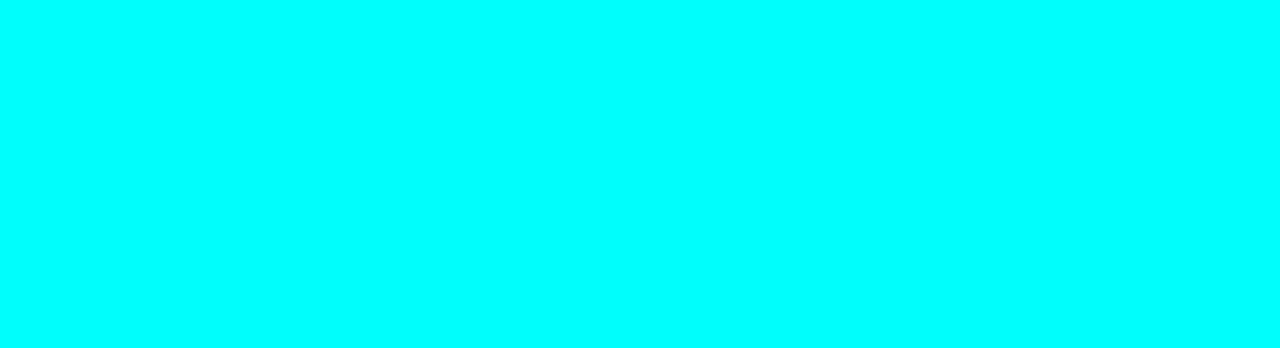
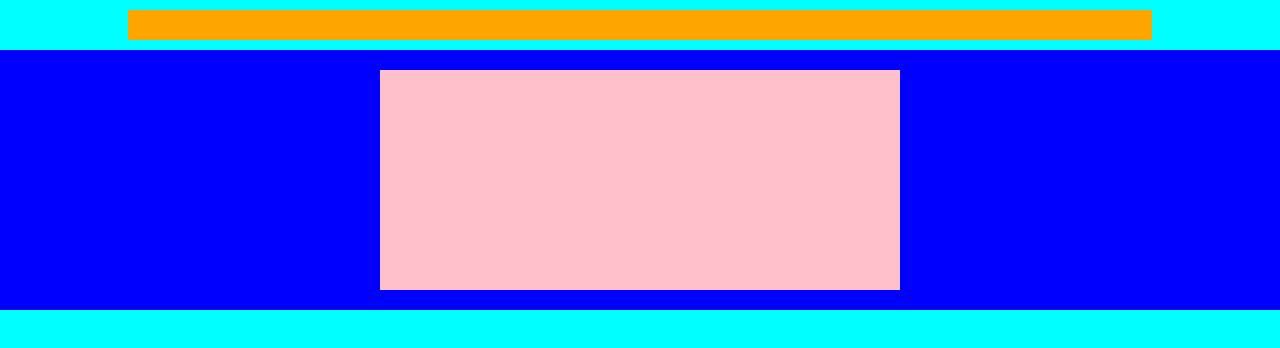
Before and after one commit to Alessandro-Messineo/htmlcss-struttura-discord, a plain HTML site: page index.html in a window 1280 px wide. Drawn offline with Linux system fonts and the light colour scheme.

Commit message:
inizializzazione header

```diff
--- a/css/style.css
+++ b/css/style.css
@@ -12,13 +12,35 @@ body {
 
 .container{
     width: 80%;
-    margin: 0 auto;
+    margin: 10px auto;
     background-color: white;
 
 }
 
 /* Stile header*/
 
+#section-navbar{
+    background-color: orange;
+    height: 30px;
+}
+
+
+
+
+.bg-banner{
+    background-color: blue;
+    display: flex;
+    justify-content: center;
+
+}
+
+#section-banner{
+    background: pink;
+    width: 520px;
+    height: 220px;
+    margin: 20px;
+}
+
 
 /* Stile main */
 
--- a/index.html
+++ b/index.html
@@ -9,9 +9,12 @@
 <body>
     <!-- Intestazione -->
     <header>
-        <div>
+        <div >
+            <section id="section-navbar" class="container">
+            </section>
         </div>
-         <div>
+         <div class="bg-banner">
+            <section id="section-banner" ></section>
         </div>
     </header>
 
```
